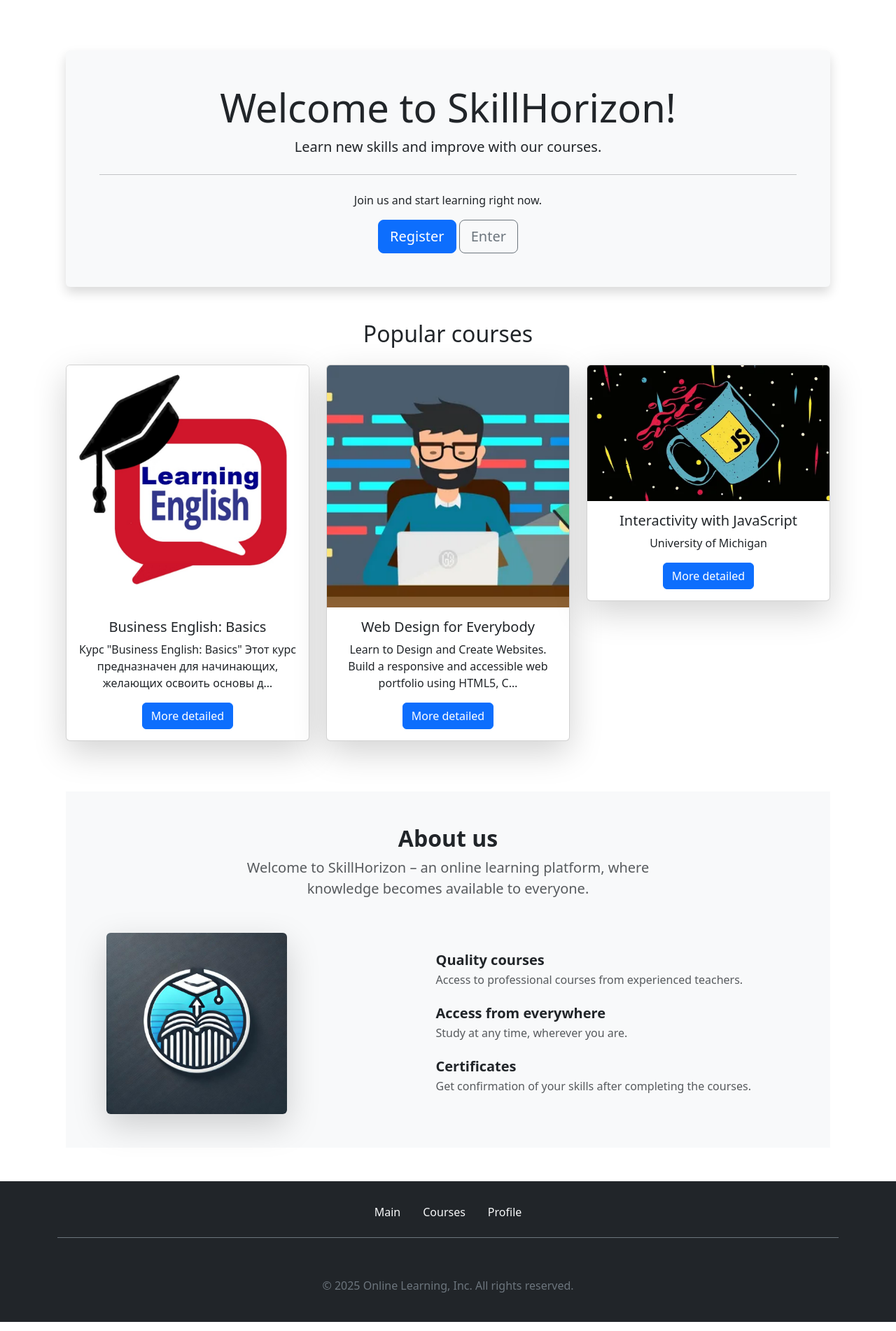
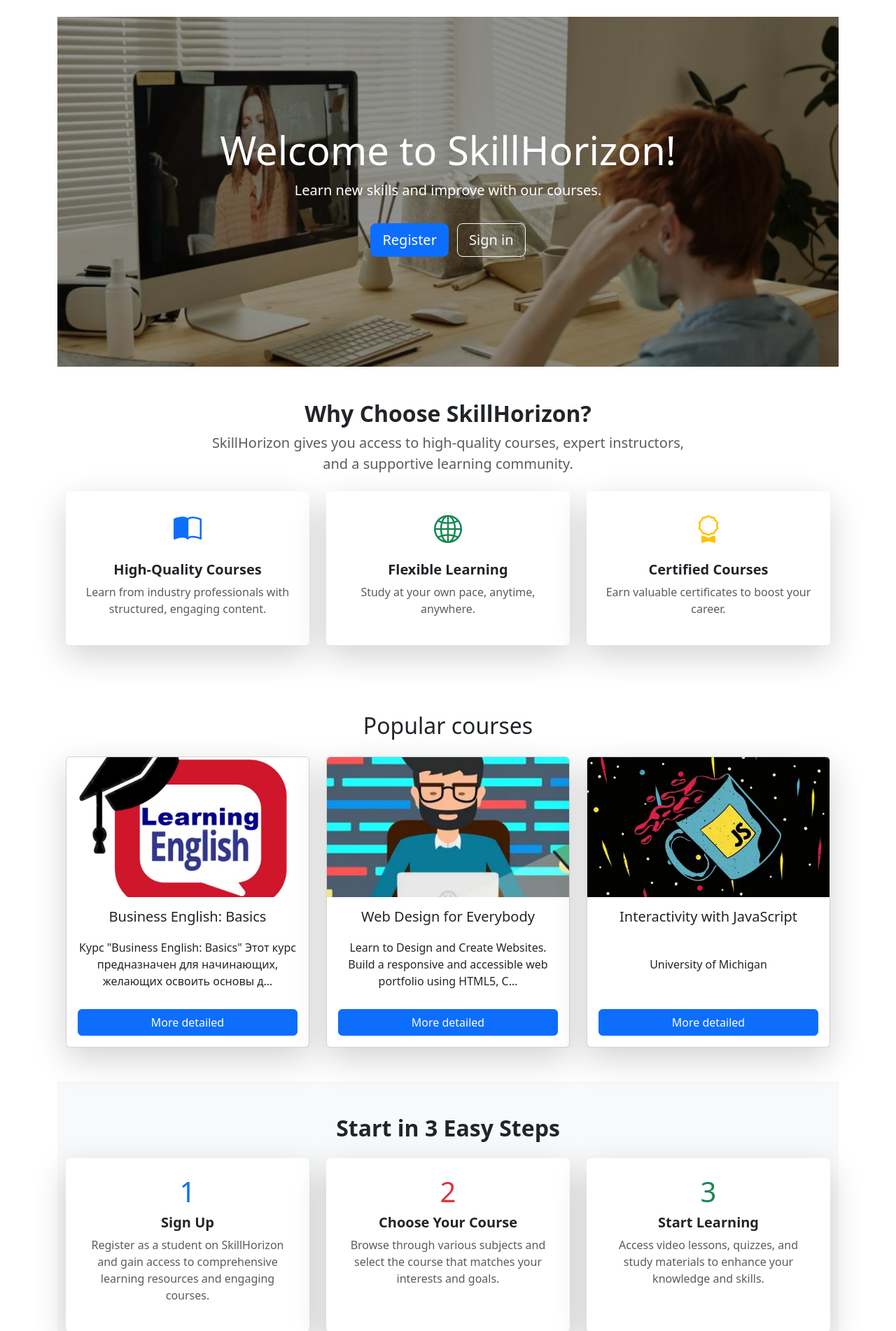
Before and after one commit to Tley20/Online_Learning, a Django app: page / in a window 1280 px wide. Shown: the part 56-1958 px from the top of the page at 70% size. Run offline with Django 5.2, Linux system fonts and the light colour scheme; data comes from the database, SQL or seed files in the repository.

Commit message:
сделал дизайн home.html

```diff
--- a/main/templates/main/base.html
+++ b/main/templates/main/base.html
@@ -6,6 +6,8 @@
     <meta name="viewport" content="width=device-width, initial-scale=1">
     <title>{% block title %}Online Learning{% endblock %}</title>
     <link href="https://cdn.jsdelivr.net/npm/bootstrap@5.3.3/dist/css/bootstrap.min.css" rel="stylesheet">
+    <link rel="stylesheet" href="https://cdn.jsdelivr.net/npm/bootstrap-icons/font/bootstrap-icons.css">
+
     <style>
     @media (max-width: 768px) {
     body {
@@ -31,7 +33,60 @@
         text-align: center;
         padding: 10px;
     }
+        .hero-section {
+    position: relative;
+    overflow: hidden;
+}
+
+.hero-image {
+    height: 500px; /* Измени высоту, если нужно */
+    object-fit: cover;
+}
+
+.hero-overlay {
+    position: absolute;
+    top: 0;
+    left: 0;
+    width: 100%;
+    height: 100%;
+    background: rgba(0, 0, 0, 0.4); /* Затемнение */
+    display: flex;
+    flex-direction: column;
+    justify-content: center;
+    align-items: center;
+    text-align: center;
+}
+
+.hero-overlay h1, .hero-overlay p {
+    color: white;
+}
+        .card:hover {
+    transform: translateY(-5px);
+    transition: all 0.3s ease-in-out;
+}
+.card {
+    height: 100%;
+    display: flex;
+    flex-direction: column;
+}
+
+.card-img-top {
+    width: 100%;
+    height: 200px; /* Выбери нужную высоту */
+    object-fit: cover;
+}
+
+.card-body {
+    flex-grow: 1;
+    display: flex;
+    flex-direction: column;
+    justify-content: space-between;
+}
+
+
+
 </style>
+
 </head>
 <body>
     <nav class="navbar navbar-expand-lg navbar-dark bg-dark">
--- a/main/templates/main/home.html
+++ b/main/templates/main/home.html
@@ -2,18 +2,61 @@
 {% block title %}Main{% endblock %}
 {% load static %}
 
-
 {% block content %}
-<div class="container text-center mt-5">
-    <div class="jumbotron bg-light p-5 rounded shadow">
+<div class="hero-section position-relative text-center text-white">
+    <img src="{% static 'main/img/home1.png' %}" class="img-fluid w-100 hero-image" alt="Welcome Banner">
+    <div class="hero-overlay d-flex flex-column justify-content-center align-items-center">
         <h1 class="display-4">Welcome to SkillHorizon!</h1>
         <p class="lead">Learn new skills and improve with our courses.</p>
-        <hr class="my-4">
-        <p>Join us and start learning right now.</p>
-        <a class="btn btn-primary btn-lg" href="{% url 'register' %}" role="button">Register</a>
-        <a class="btn btn-outline-secondary btn-lg" href="{% url 'login' %}" role="button">Enter</a>
+        <div class="mt-3">
+            <a class="btn btn-primary btn-lg me-2" href="{% url 'register' %}">Register</a>
+            <a class="btn btn-outline-light btn-lg" href="{% url 'login' %}">Sign in</a>
+        </div>
+    </div>
 </div>
 
+<section class="py-5">
+    <div class="container text-center">
+        <h2 class="fw-bold">Why Choose SkillHorizon?</h2>
+        <p class="text-muted lead mx-auto" style="max-width: 700px;">
+            SkillHorizon gives you access to high-quality courses, expert instructors, and a supportive learning community.
+        </p>
+
+        <div class="row mt-4">
+            <div class="col-md-4">
+                <div class="card border-0 shadow-lg p-4 text-center h-100">
+                    <i class="bi bi-book-half text-primary fs-1 mb-3"></i>
+                    <h5 class="fw-bold">High-Quality Courses</h5>
+                    <p class="text-muted">
+                        Learn from industry professionals with structured, engaging content.
+                    </p>
+                </div>
+            </div>
+
+            <div class="col-md-4">
+                <div class="card border-0 shadow-lg p-4 text-center h-100">
+                    <i class="bi bi-globe2 text-success fs-1 mb-3"></i>
+                    <h5 class="fw-bold">Flexible Learning</h5>
+                    <p class="text-muted">
+                        Study at your own pace, anytime, anywhere.
+                    </p>
+                </div>
+            </div>
+
+            <div class="col-md-4">
+                <div class="card border-0 shadow-lg p-4 text-center h-100">
+                    <i class="bi bi-award text-warning fs-1 mb-3"></i>
+                    <h5 class="fw-bold">Certified Courses</h5>
+                    <p class="text-muted">
+                        Earn valuable certificates to boost your career.
+                    </p>
+                </div>
+            </div>
+        </div>
+    </div>
+</section>
+
+<div class="container text-center mt-5">
     <h2 class="mt-5">Popular courses</h2>
     <div class="row mt-4">
         {% for course in courses %}
@@ -31,64 +74,54 @@
         <p class="text-muted">There are no courses available yet.</p>
         {% endfor %}
     </div>
+</div>
 
 <section class="py-5 bg-light mt-5">
-    <div class="container">
-        <div class="text-center mb-5">
-            <h2 class="fw-bold">About us</h2>
-            <p class="text-muted lead mx-auto" style="max-width: 600px;">
-                Welcome to <strong>SkillHorizon</strong> – an online learning platform,
-                where knowledge becomes available to everyone.
-            </p>
-        </div>
-
-        <div class="row align-items-center justify-content-center text-center text-lg-start">
-            <div class="col-lg-5">
-                <img src="{% static 'main/img/logo.jpg' %}"
-                     class="img-fluid rounded shadow-lg"
-                     style="max-width: 60%;"
-                     alt="О нас">
-            </div>
-            <div class="col-lg-6">
-                <div class="d-flex align-items-start mb-4">
-                    <div class="flex-shrink-0">
-                        <i class="bi bi-book-half text-primary fs-2"></i>
-                    </div>
-                    <div class="ms-3">
-                        <h5 class="fw-bold mb-1">Quality courses</h5>
-                        <p class="text-muted mb-0">
-                            Access to professional courses from experienced teachers.
+    <div class="container text-center">
+        <h2 class="fw-bold">Start in 3 Easy Steps</h2>
+        <div class="row justify-content-center mt-4">
+            <div class="col-md-4 d-flex">
+                <div class="card border-0 shadow-lg p-4 text-center w-100">
+                    <h1 class="text-primary">1</h1>
+                    <h5 class="fw-bold">Sign Up</h5>
+                    <p class="text-muted">
+                        Register as a student on SkillHorizon and gain access to comprehensive learning resources and engaging courses.
                     </p>
                 </div>
             </div>
-
-                <div class="d-flex align-items-start mb-4">
-                    <div class="flex-shrink-0">
-                        <i class="bi bi-globe2 text-success fs-2"></i>
-                    </div>
-                    <div class="ms-3">
-                        <h5 class="fw-bold mb-1">Access from everywhere</h5>
-                        <p class="text-muted mb-0">
-                            Study at any time, wherever you are.
+            <div class="col-md-4 d-flex">
+                <div class="card border-0 shadow-lg p-4 text-center w-100">
+                    <h1 class="text-danger">2</h1>
+                    <h5 class="fw-bold">Choose Your Course</h5>
+                    <p class="text-muted">
+                        Browse through various subjects and select the course that matches your interests and goals.
                     </p>
                 </div>
             </div>
-
-                <div class="d-flex align-items-start">
-                    <div class="flex-shrink-0">
-                        <i class="bi bi-award text-warning fs-2"></i>
-                    </div>
-                    <div class="ms-3">
-                        <h5 class="fw-bold mb-1">Certificates</h5>
-                        <p class="text-muted mb-0">
-                            Get confirmation of your skills after completing the courses.
+            <div class="col-md-4 d-flex">
+                <div class="card border-0 shadow-lg p-4 text-center w-100">
+                    <h1 class="text-success">3</h1>
+                    <h5 class="fw-bold">Start Learning</h5>
+                    <p class="text-muted">
+                        Access video lessons, quizzes, and study materials to enhance your knowledge and skills.
                     </p>
-                    </div>
                 </div>
             </div>
         </div>
     </div>
 </section>
 
+<section class="py-5 bg-primary text-white text-center">
+    <div class="container">
+        <h2 class="fw-bold">Ready to Share Your Knowledge?</h2>
+        <p class="lead mx-auto" style="max-width: 700px;">
+            Join thousands of successful instructors on SkillHorizon and turn your passion into profit.
+            We provide the tools and support you need to create engaging courses in any subject,
+            from marketing to design and programming.
+        </p>
+        <a class="btn btn-light btn-lg mt-3" href="#">Start Creating Your Course Today!</a>
     </div>
+</section>
+
+
 {% endblock %}
```
Also changed, not shown: main/static/main/img/home1.png (added). Lines whose indentation alone changed are shown as unchanged.
